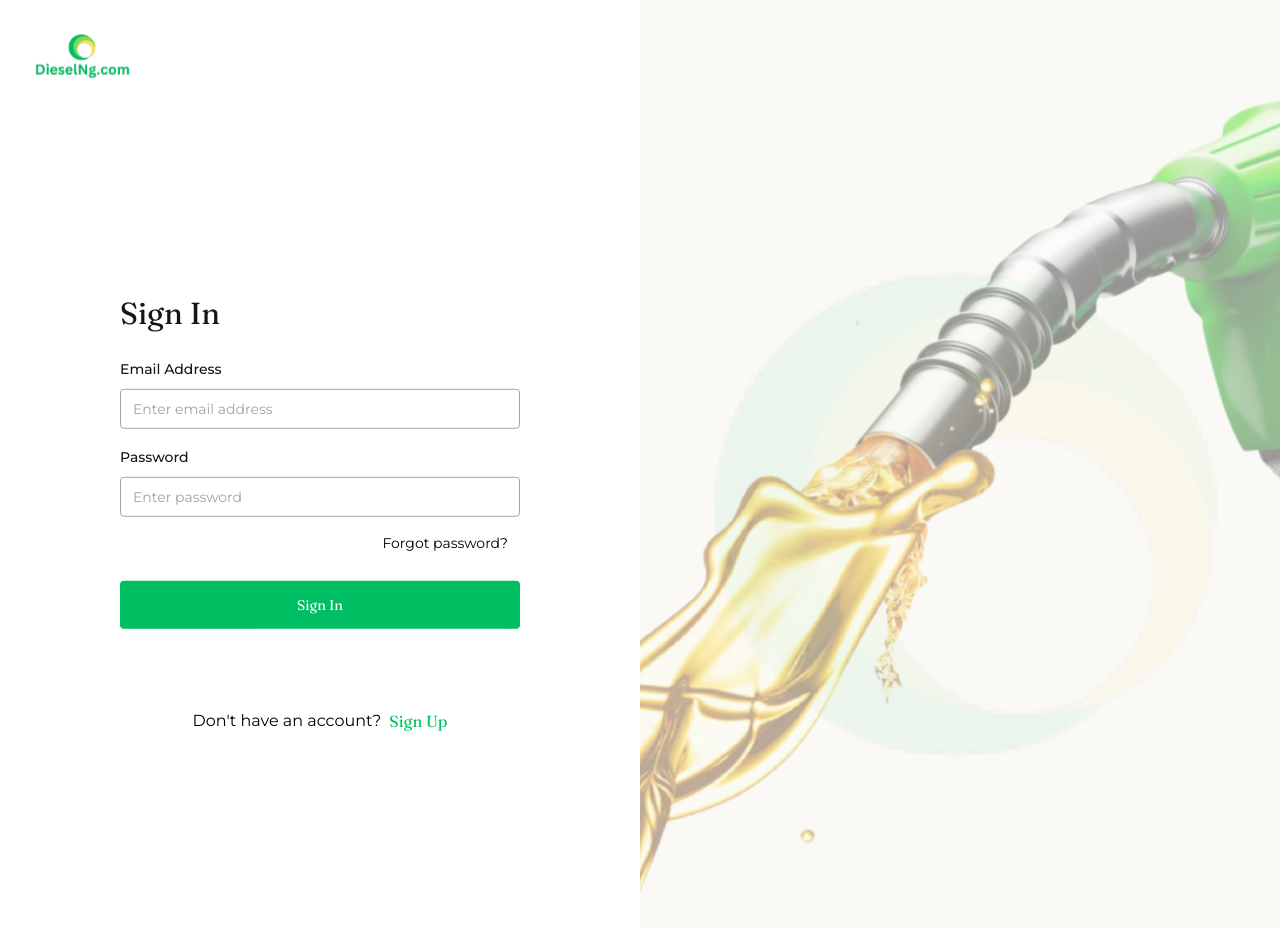
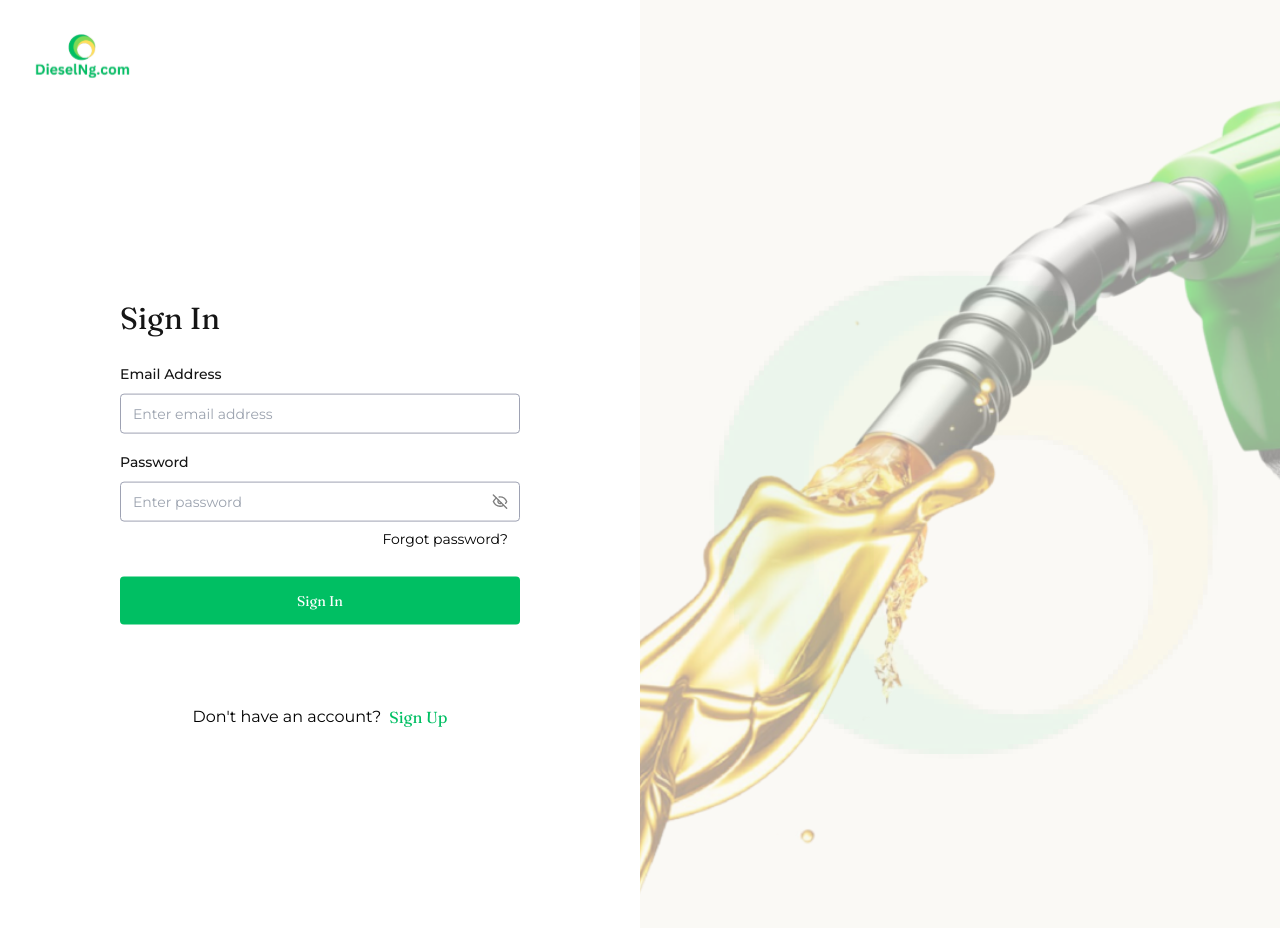
Before and after one commit to jofwitsolution/diesel-nigeria, a Next.js app: page /sign-in in a window 1280 px wide. Shown: the top 928 px of the page. Built offline with nearby package versions, Linux system fonts and the light colour scheme.

Commit message:
Add hide password to form

```diff
--- a/components/forms/SignInForm.tsx
+++ b/components/forms/SignInForm.tsx
@@ -1,6 +1,6 @@
 "use client";
 
-import { useState, useTransition } from "react";
+// import { useState, useTransition } from "react";
 import * as z from "zod";
 import { zodResolver } from "@hookform/resolvers/zod";
 
@@ -18,6 +18,7 @@
 import { Input } from "../ui/input";
 import { Button } from "../ui/button";
 import Link from "next/link";
+import { PasswordInput } from "../ui/password-input";
 
 const SignInForm = () => {
   const form = useForm<z.infer<typeof LoginSchema>>({
@@ -75,18 +76,17 @@
                     Password
                   </FormLabel>
                   <FormControl>
-                    <Input
+                    <PasswordInput
                       {...field}
                       placeholder="Enter password"
-                      type="password"
-                      className="mb-[-2rem] w-full rounded-[4px] border-[#9EA2B3] py-[0.75rem]"
+                      className="mb-[-0.6rem] w-full rounded-[4px] border-[#9EA2B3] py-[0.75rem]"
                     />
                   </FormControl>
                   <Button
                     size="sm"
                     variant="link"
                     asChild
-                    className="mt-[-2rem] flex w-full justify-end font-normal"
+                    className="flex w-full justify-end font-normal"
                   >
                     <Link href="/" className="text-[0.875rem] font-medium">
                       Forgot password?
--- /dev/null
+++ b/components/ui/password-input.tsx
@@ -0,0 +1,56 @@
+"use client";
+
+import { forwardRef, useState } from "react";
+import { EyeIcon, EyeOffIcon } from "lucide-react";
+import { Button } from "@/components/ui/button";
+import { Input, InputProps } from "@/components/ui/input";
+import { cn } from "@/lib/utils";
+
+const PasswordInput = forwardRef<HTMLInputElement, InputProps>(
+  ({ className, ...props }, ref) => {
+    const [showPassword, setShowPassword] = useState(false);
+    const disabled =
+      props.value === "" || props.value === undefined || props.disabled;
+
+    return (
+      <div className="relative">
+        <Input
+          type={showPassword ? "text" : "password"}
+          className={cn("hide-password-toggle pr-10", className)}
+          ref={ref}
+          {...props}
+        />
+        <Button
+          type="button"
+          variant="ghost"
+          size="sm"
+          className="absolute right-0 top-0 h-full px-3 py-2 hover:bg-transparent"
+          onClick={() => setShowPassword((prev) => !prev)}
+          disabled={disabled}
+        >
+          {showPassword && !disabled ? (
+            <EyeIcon className="size-4" aria-hidden="true" />
+          ) : (
+            <EyeOffIcon className="size-4" aria-hidden="true" />
+          )}
+          <span className="sr-only">
+            {showPassword ? "Hide password" : "Show password"}
+          </span>
+        </Button>
+
+        {/* hides browsers password toggles */}
+        <style>{`
+					.hide-password-toggle::-ms-reveal,
+					.hide-password-toggle::-ms-clear {
+						visibility: hidden;
+						pointer-events: none;
+						display: none;
+					}
+				`}</style>
+      </div>
+    );
+  }
+);
+PasswordInput.displayName = "PasswordInput";
+
+export { PasswordInput };
```
